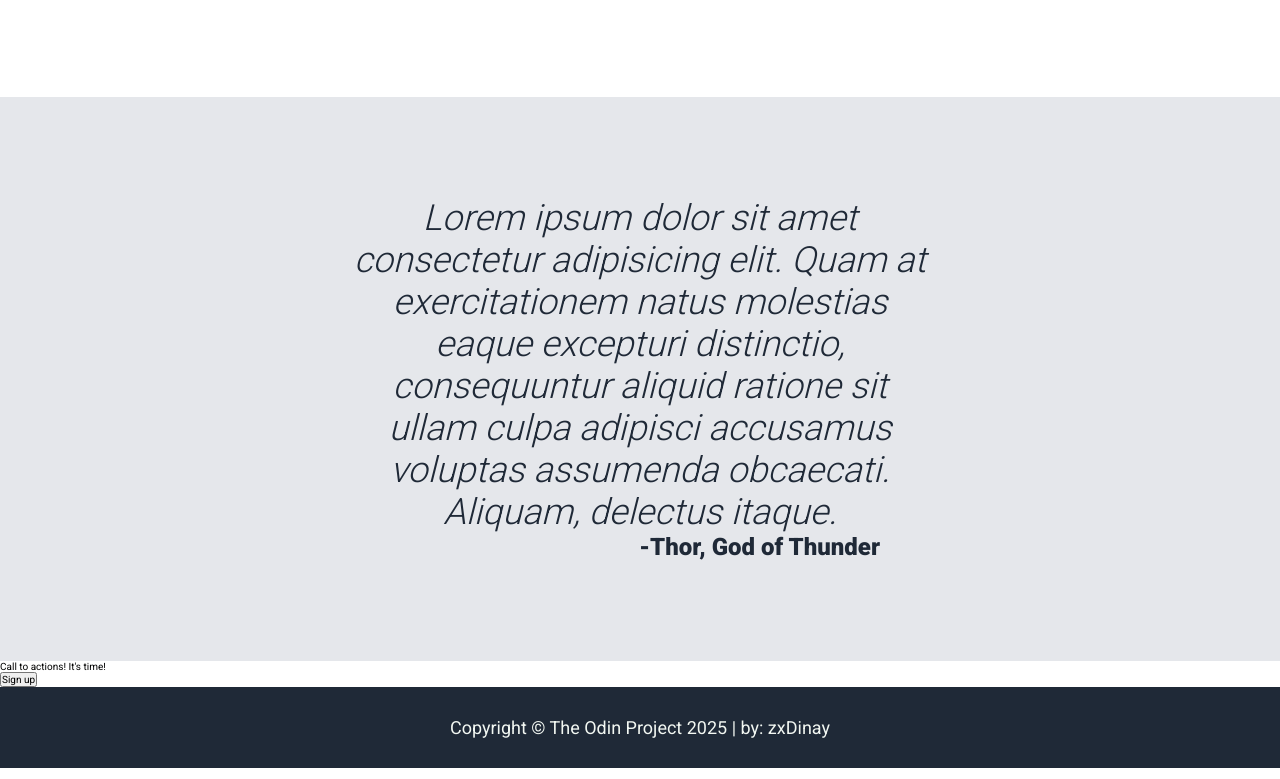
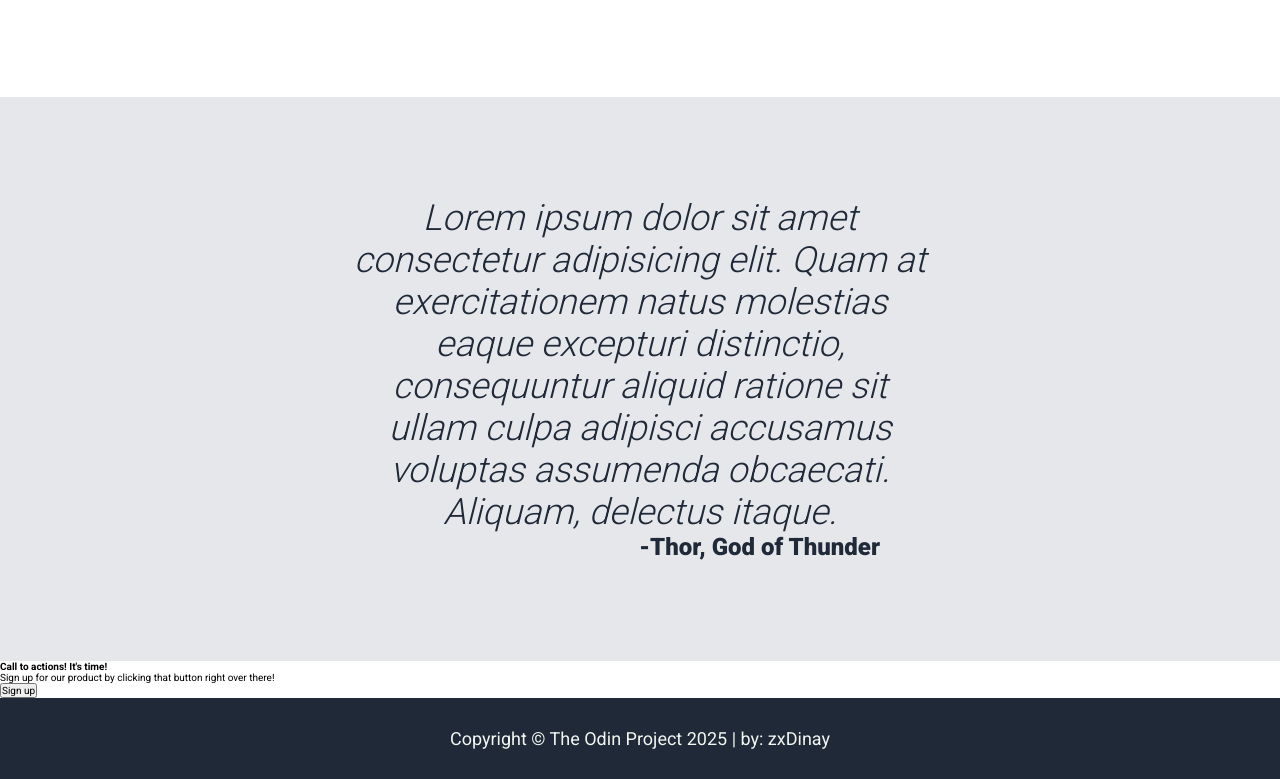
Before and after one commit to ezekielmyson/top-the-project, a plain HTML site: page index.html in a window 1280 px wide. Shown: the part 985-1764 px from the top of the page. Drawn offline with Linux system fonts and the light colour scheme.

Commit message:
Added the complete information for the call to actions sections + Added a paragraph on that section to indicate and relate the sign up   button

```diff
--- a/index.html
+++ b/index.html
@@ -89,9 +89,14 @@
   </section>
 
   <!-- Join/sign up with us goes here -->
-  <section>
-    <p>Call to actions! It's time!</p>
-    <button>Sign up</button>
+  <section class="calltoaction">
+    <div class="calltoaction-container">
+      <div>
+        <h2>Call to actions! It's time!</h2>
+        <p>Sign up for our product by clicking that button right over there!</p>
+      </div>
+      <button>Sign up</button>
+    </div>
   </section>
 
   <!-- Footer section goes here -->
```
